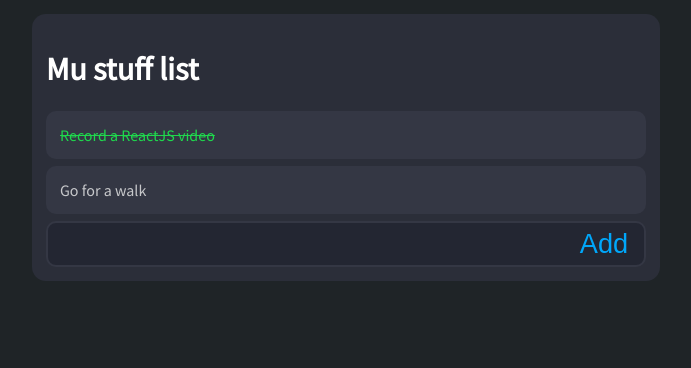
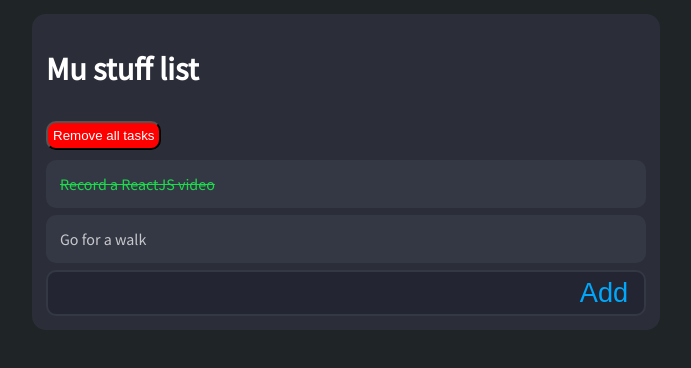
Before and after one commit to konojack/todolist-react, a React (Create React App) app: page / in a window 1280 px wide. Shown: the top 368 px of the page, without its empty margins (294-985 px from the left). Built offline with nearby package versions, Linux system fonts and the light colour scheme.

Commit message:
Remove all tasks button

```diff
--- a/src/containers/ToDoList/index.js
+++ b/src/containers/ToDoList/index.js
@@ -14,6 +14,13 @@ const Container = styled.div`
 `
 const Header = styled.h1`
   color: #fff;
+`
+const DestroyButton = styled.button`
+  color: #fff;
+  border-radius: 10px;
+  background: red;
+  margin: 10px 0;
+  padding: 5px;
 `
 
 class ToDoList extends Component {
@@ -39,12 +46,17 @@ class ToDoList extends Component {
       this.setState(prevState => ({tasks: [...prevState.tasks, {text: draft}], draft: ''}));
     }
 
+    removeAll = () => {
+      this.setState({tasks: []});
+    }
+
     render() {
       const { title } = this.props;
       const { tasks, draft } = this.state;
       return (
       <Container>
         <Header>{ title }</Header>
+        <DestroyButton onClick={this.removeAll}>Remove all tasks</DestroyButton>
         { tasks.map(task => <ToDoItem text={task.text} done={task.done}/>) }
         <NewToDoForm
           onSubmit={this.addToDo}
```
